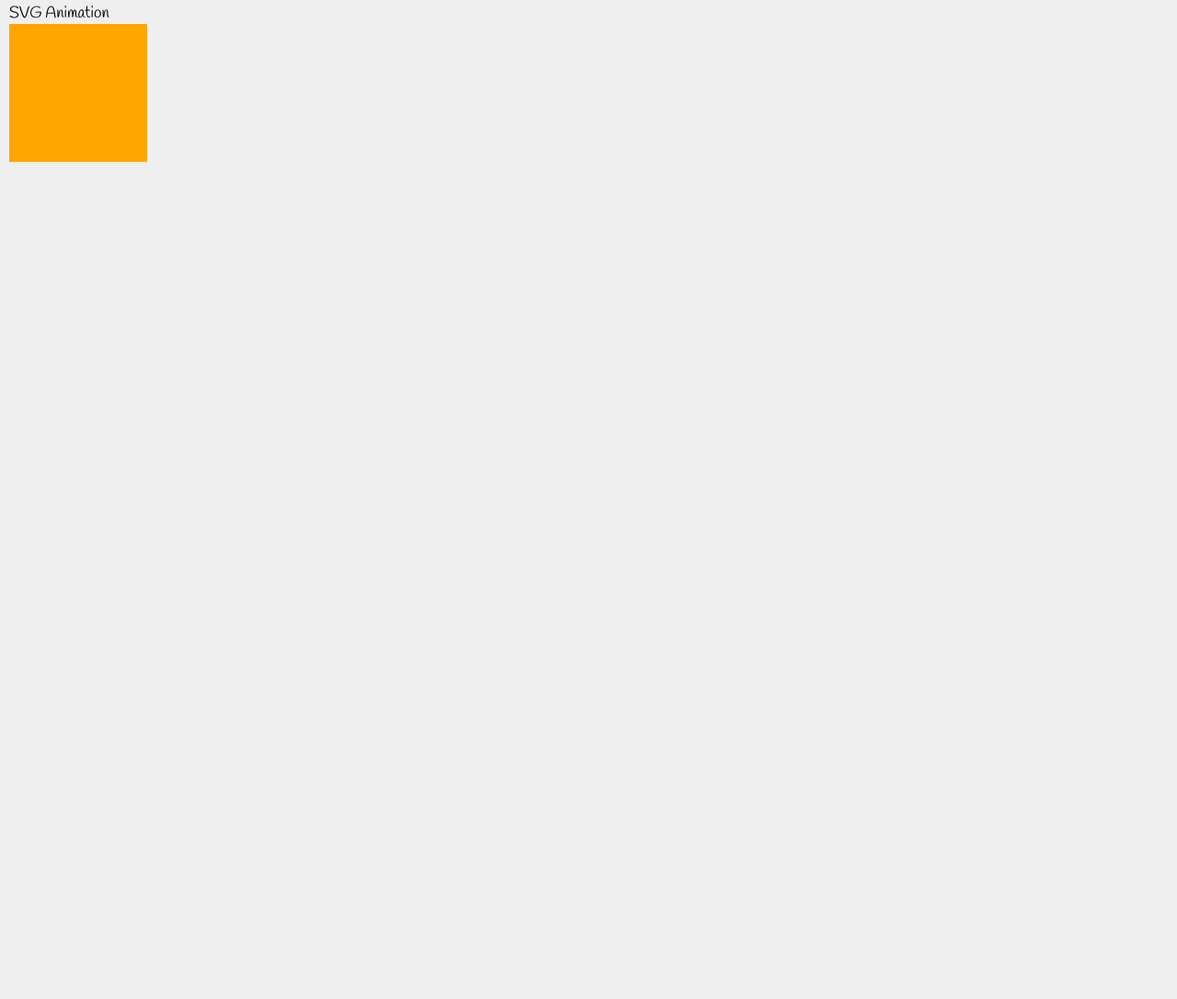
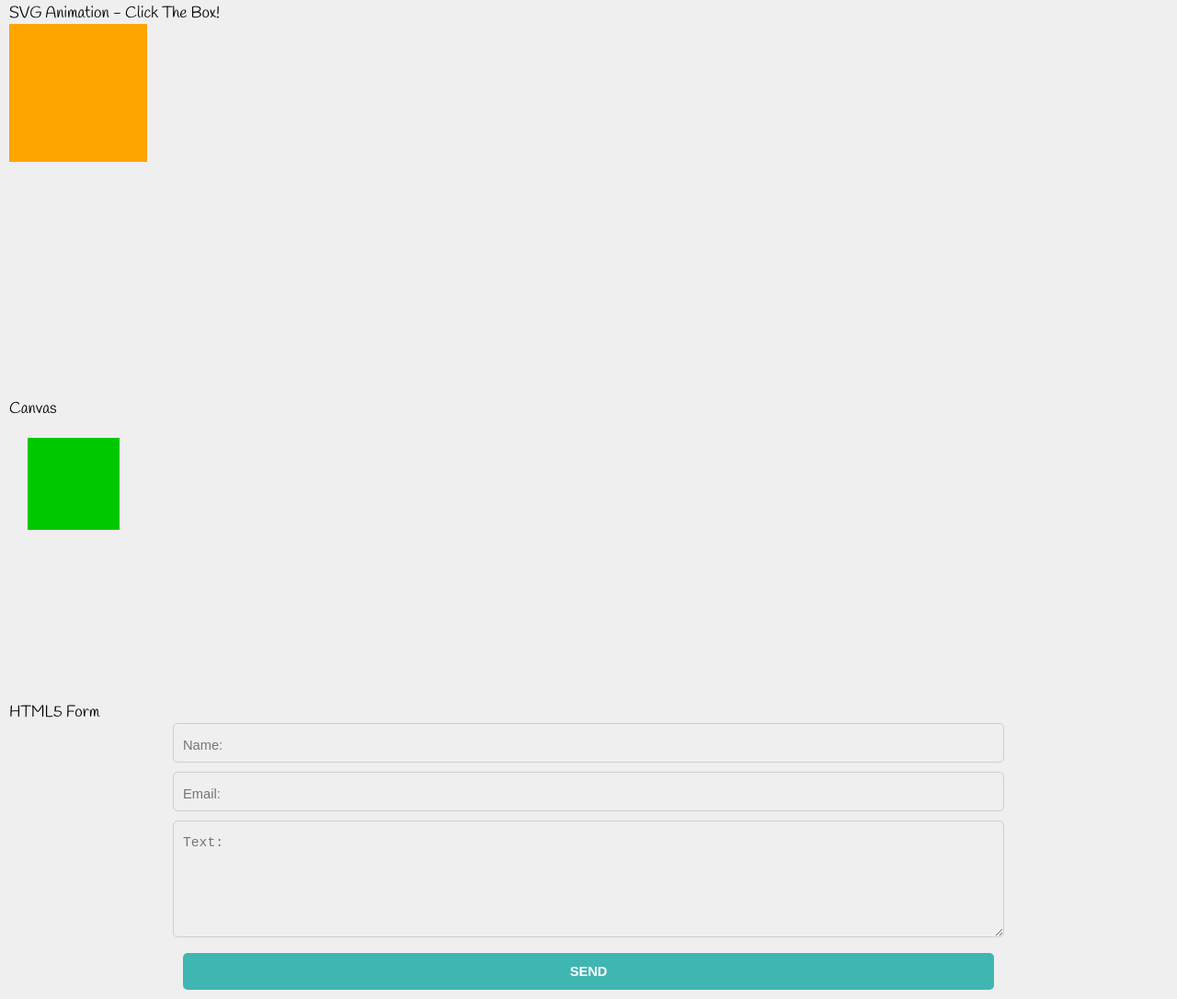
Before and after one commit to ConradMcLaughlin/FrontEndDeveloper, a plain HTML site: page FrontEndDeveloper/HTML5.html in a window 1280 px wide. Shown: the part 1941-3027 px from the top of the page at 92% size. Before the commit the page ends 2384 px from the top, so only its background shows below. Drawn offline with nearby package versions, Linux system fonts and the light colour scheme.

Commit message:
Canvas and basic HTML5 form using validation

```diff
--- a/FrontEndDeveloper/HTML5.html
+++ b/FrontEndDeveloper/HTML5.html
@@ -141,7 +141,7 @@
             </svg>
         </article>
 
-        <article>SVG Animation<br/>
+        <article>SVG Animation - Click The Box!<br/>
         <!--SVG animations can be created using the <animate> element. -->
             <svg width="400" height="400">
                 <rect width="150" height="150" fill="orange">
@@ -154,6 +154,34 @@
             </svg>
         </article>
 
+        <article>Canvas<br/>
+            <!--Container ONLY for graphics. You MUST use script to draw the graphics-->
+            <canvas id="canvas1" width="400" height="300"></canvas>
+            <script>
+                var can = document.getElementById("canvas1");
+                //getContext() returns a drawing context on the canvas.
+                var ctx = can.getContext("2d");
+                //Set a fill style and draw a rectangle
+                ctx.fillStyle = "rgba(0,200,0,1)";
+                ctx.fillRect(20, 20, 100, 100);
+
+                //Transformations-> Text - Could not get this to work!
+                //ctx.font = "bold 22px Tahoma";
+                //ctx.textAlign = "start";
+                //ctx.fillText = ("start", 10, 20);
+            </script>
+        </article>
+
+        <article> HTML5 Form<br/>
+            <form autocomplete="off">
+                <!--In HTML 5 you can use additional attributes such as required, autofocus and autocomplete-->
+                <input name="name" type="text" placeholder="Name:" required /><br />
+                <input name="email" type="text" placeholder="Email:" required/><br />
+                <textarea name="message" placeholder="Text:" required></textarea>
+                <input type="submit" value="SEND" class="submit" />
+            </form>
+        </article>
+
     </div>
 </body>
 </html>
```
